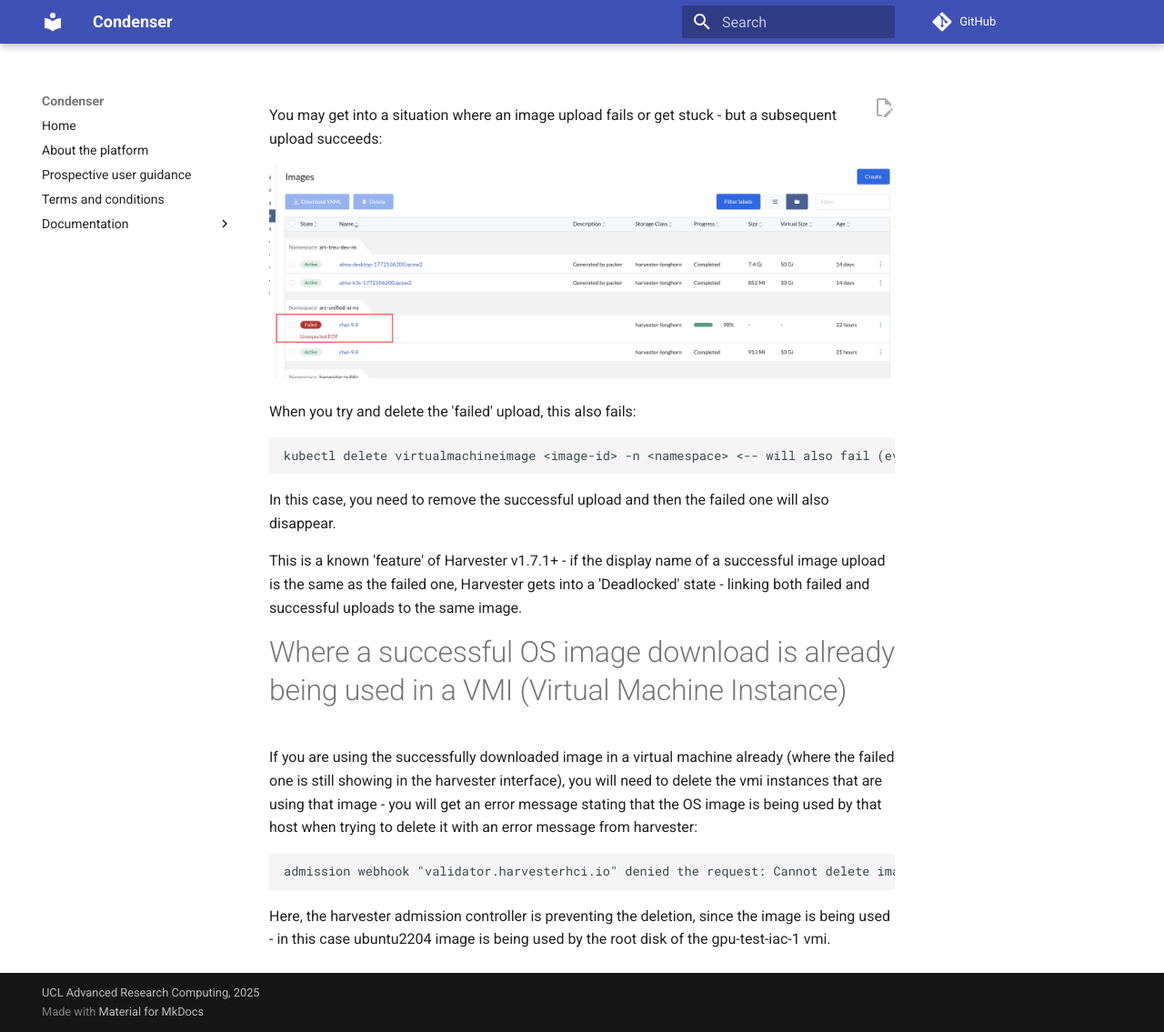
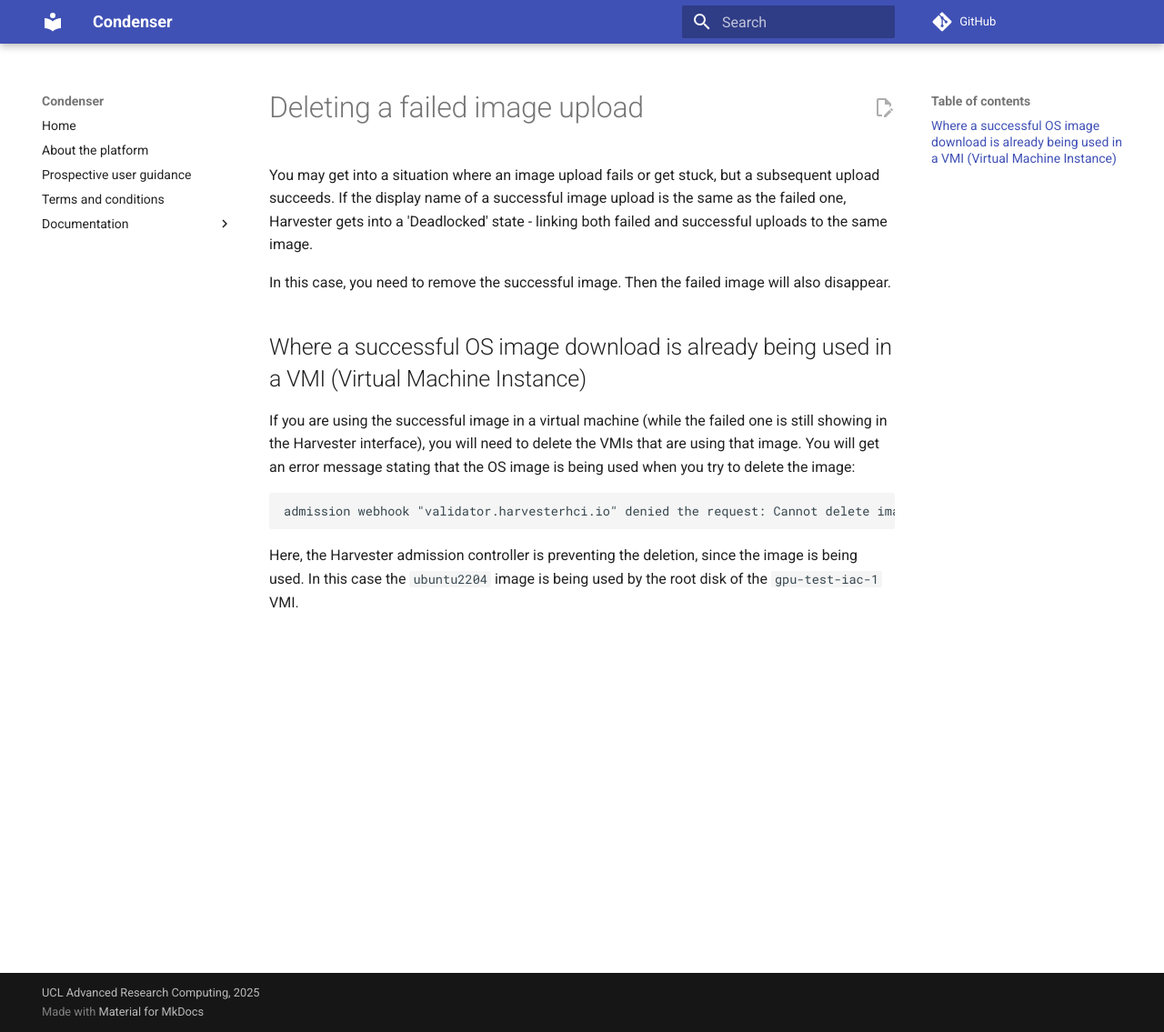
Before and after one commit to UCL-ARC/condenser-mkdocs, an MkDocs documentation site: the page built from docs/stubs/image_upload_failure.md, in a window 1280 px wide and 1135 px high. Shown: the whole window at 91% size. Built offline with MkDocs 1.6.1 and Material for MkDocs 9.7.7, drawn with Linux system fonts in a browser that asks for light colours; comment, search, counter and statistics services are not loaded.

Commit message:
Update image_upload_failure.md

````diff
--- a/docs/stubs/image_upload_failure.md
+++ b/docs/stubs/image_upload_failure.md
@@ -1,27 +1,17 @@
 ---
-title: Failed image upload
+title: Deleting a failed image upload
 ---
 
-You may get into a situation where an image upload fails or get stuck - but a subsequent upload succeeds:
+You may get into a situation where an image upload fails or get stuck, but a subsequent upload succeeds. If the display name of a successful image upload is the same as the failed one, Harvester gets into a 'Deadlocked' state - linking both failed and successful uploads to the same image.
 
-![Image upload failure](../assets/image-upload.png)
+In this case, you need to remove the successful image. Then the failed image will also disappear.
 
-When you try and delete the 'failed' upload, this also fails:
+## Where a successful OS image download is already being used in a VMI (Virtual Machine Instance)
+
+If you are using the successful image in a virtual machine (while the failed one is still showing in the Harvester interface), you will need to delete the VMIs that are using that image. You will get an error message stating that the OS image is being used when you try to delete the image:
 
 ```
-kubectl delete virtualmachineimage <image-id> -n <namespace> <-- will also fail (even if finalizers removed)
+admission webhook "validator.harvesterhci.io" denied the request: Cannot delete image harvester-public/ubuntu2204: being used by volume test-ns/gpu-test-iac-1-disk-0-gwmgl
 ```
 
-In this case, you need to remove the successful upload and then the failed one will also disappear.
-
-This is a known 'feature' of Harvester v1.7.1+ - if the display name of a successful image upload is the same as the failed one, Harvester gets into a 'Deadlocked' state - linking both failed and successful uploads to the same image.
-
-# Where a successful OS image download is already being used in a VMI (Virtual Machine Instance)
-
-If you are using the successfully downloaded image in a virtual machine already (where the failed one is still showing in the harvester interface), you will need to delete the vmi instances that are using that image - you will get an error message stating that the OS image is being used by that host when trying to delete it with an error message from harvester:
-
-```
-admission webhook "validator.harvesterhci.io" denied the request: Cannot delete image harvester-public/ubuntu2204: being used by volume biomed-cq-ns/gpu-test-iac-1-disk-0-gwmgl
-```
-
-Here, the harvester admission controller is preventing the deletion, since the image is being used - in this case ubuntu2204 image is being used by the root disk of the gpu-test-iac-1 vmi.
+Here, the Harvester admission controller is preventing the deletion, since the image is being used. In this case the `ubuntu2204` image is being used by the root disk of the `gpu-test-iac-1` VMI.
````
